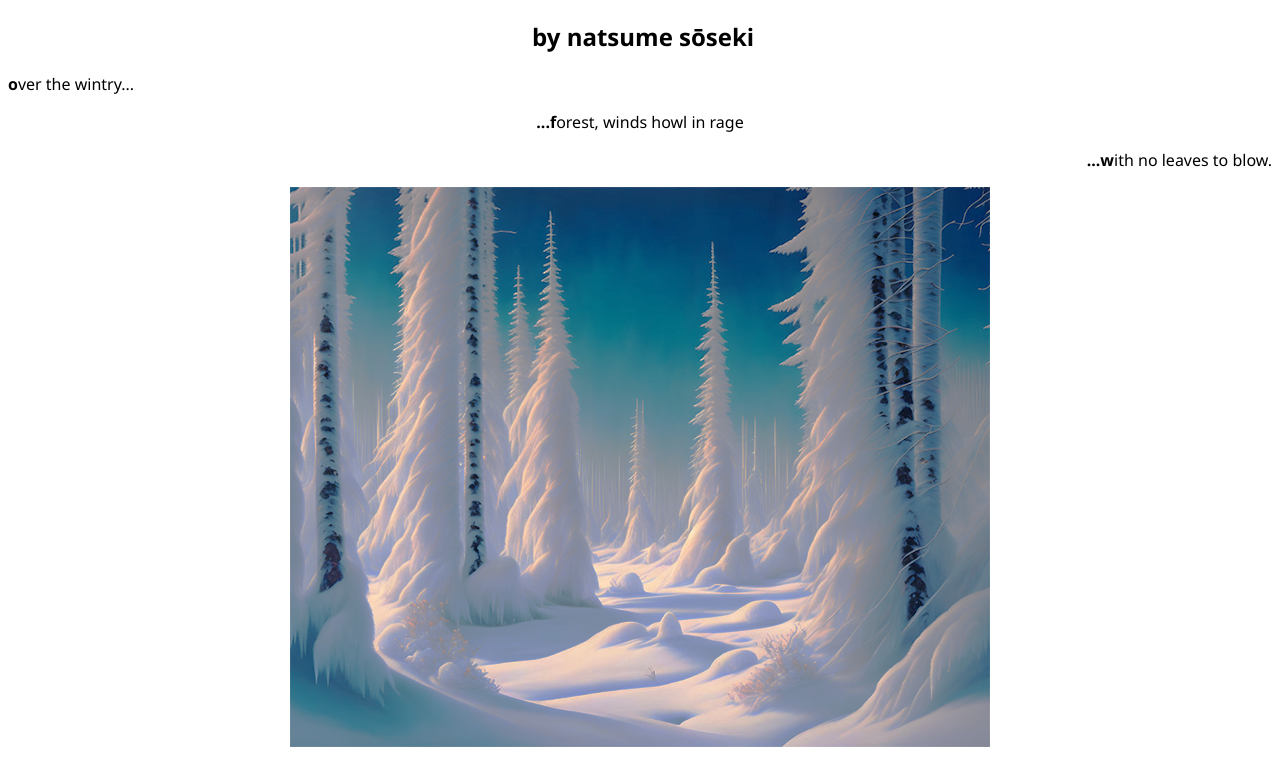
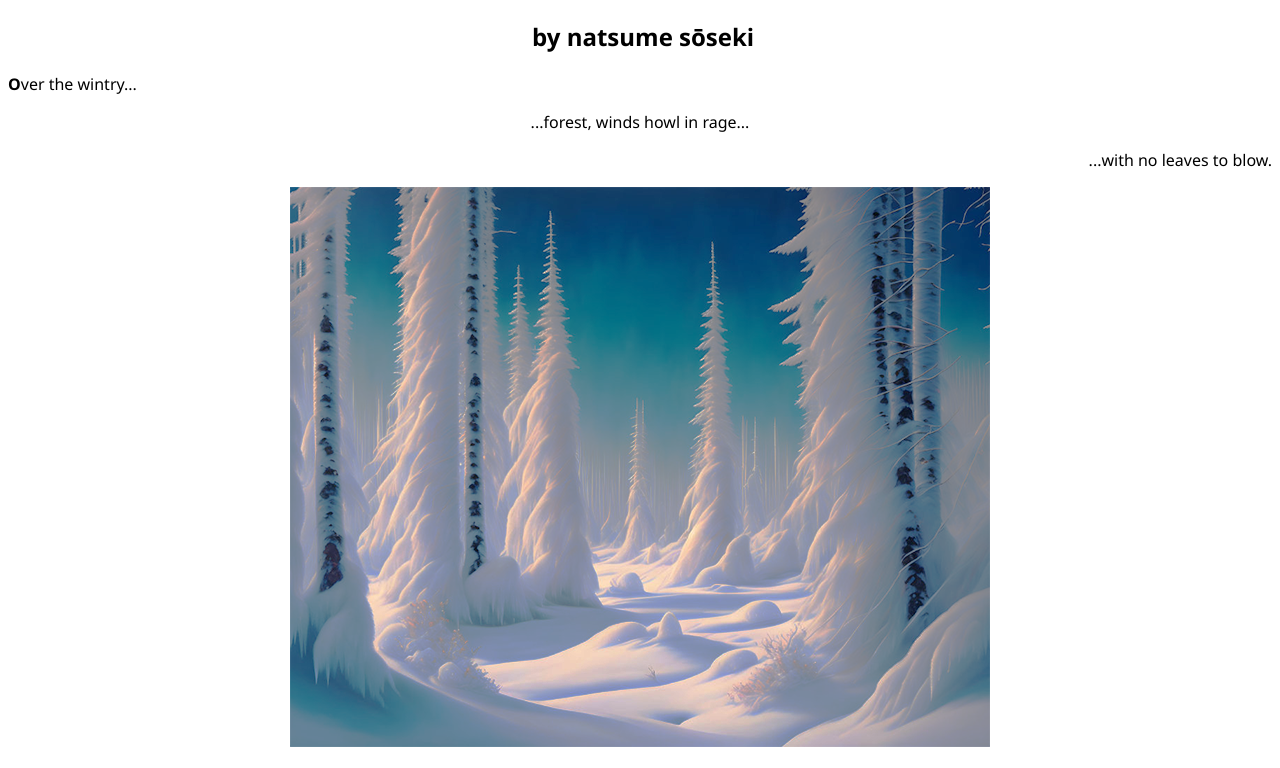
Before and after one commit to ronmarq/haiku-site, a plain HTML site: page index.html in a window 1280 px wide. Shown: the part 66-834 px from the top of the page. Drawn offline with Linux system fonts and the light colour scheme.

Commit message:
Update index.html

```diff
--- a/index.html
+++ b/index.html
@@ -3,22 +3,16 @@
 <head>
     <meta charset="UTF-8">
         <style>
-    body {
-        font-family:'Segoe UI', Tahoma, Geneva, Verdana, sans-serif;
-        }
+            body {    font-family:'Segoe UI', Tahoma, Geneva, Verdana, sans-serif;    }
         </style>
     <title>Winter Haiku</title>
 </head>
     <body>
         <h1 style="text-align: center;">“over the wintry”</h1>
         <h2 style="text-align: center;">&nbsp;by natsume sōseki</h2>
-
-<p style="text-align: left;"><strong>o</strong>ver the wintry...</p>
-
-<p style="text-align: center;"><strong>...f</strong>orest, winds howl in rage</p>
-
-<p style="text-align: right;"><strong>...w</strong>ith no leaves to blow.</p>
-
+        <p style="text-align: left;"><strong>O</strong>ver the wintry...</p>
+        <p style="text-align: center;">...forest, winds howl in rage...</p>
+        <p style="text-align: right;">...with no leaves to blow.</p>
         <p style="text-align: center;"><img src="img/ai_winter_scene.png" alt="AI-generated winter scene"></p>
     </body>
 </html>
```
Lines whose indentation alone changed are shown as unchanged.
